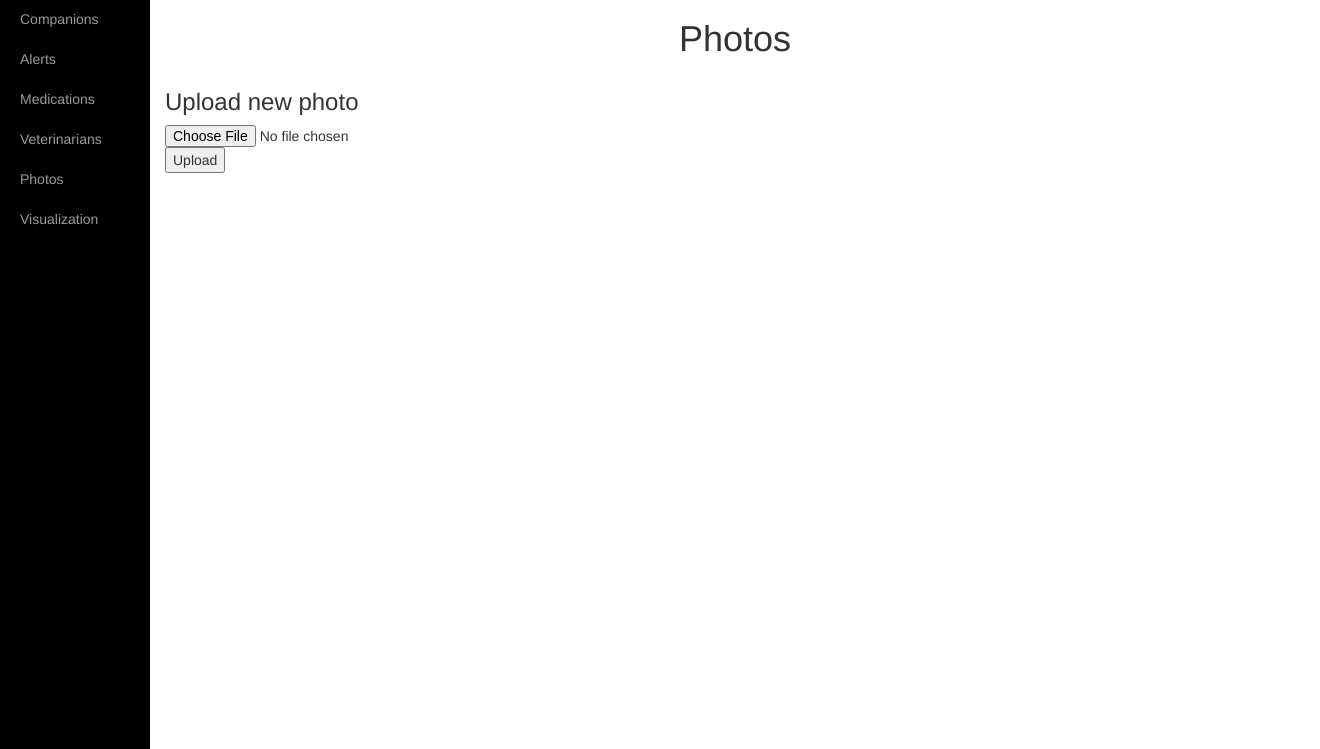
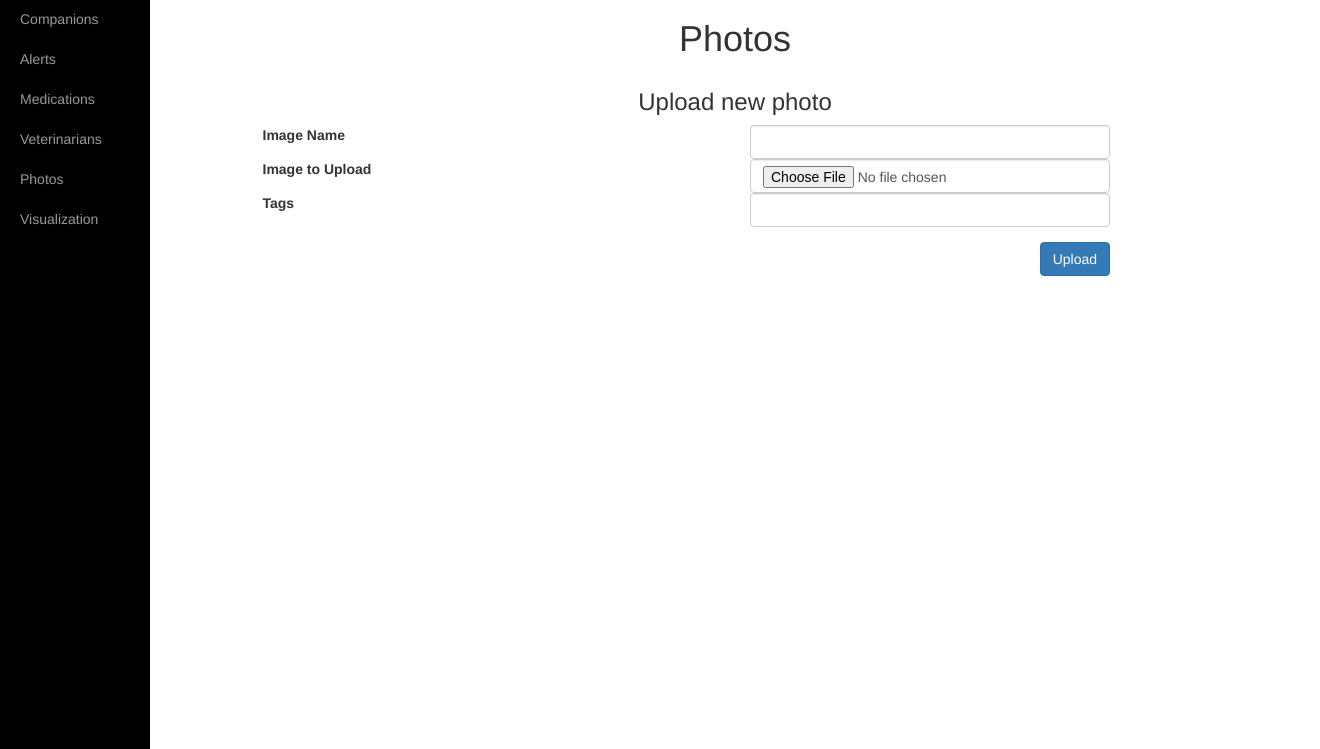
Before and after one commit to gitsteph/CompanionCare, a Flask app: template templates/photos.html in a window 1320 px wide. Shown: the part 51-800 px from the top of the page. Run offline with Flask 2, Linux system fonts and the light colour scheme; the template is opened without the code that fills it, so the values that code supplies are empty; the visitor is signed in with stand-in values (Sample User, id 1); some libraries are stand-ins or nearby versions.

Commit message:
Photos online. Need to serve up later.

```diff
--- a/server.py
+++ b/server.py
@@ -2,7 +2,7 @@ from flask import Flask, request, render_template, redirect, flash, jsonify, url
 from flask import session
 from flask_debugtoolbar import DebugToolbarExtension
 # from jinja2 import StrictUndefined
-from model import connect_to_db, db, User, Companion, PetVet, Veterinarian, PetMedication, Medication, Alert, AlertLog
+from model import connect_to_db, db, User, Companion, Image, PetVet, Veterinarian, PetMedication, Medication, Alert, AlertLog
 from werkzeug.security import generate_password_hash, check_password_hash
 from werkzeug import secure_filename
 from sqlalchemy import update, delete, exc
@@ -15,13 +15,14 @@ from vet_finder import search
 import send_messages
 import datetime
 import time
-import os
-# from flask.ext.httpauth import HTTPBasicAuth
-
 from uuid import uuid4
 import boto
 from boto.s3.key import Key
 import boto.s3.connection
+import os
+# from flask.ext.httpauth import HTTPBasicAuth
+
+
 
 # NEED TO FIX AUTH STUFF
 app = Flask(__name__)
@@ -51,37 +52,66 @@ ALLOWED_EXTENSIONS = set(['txt', 'pdf', 'png', 'jpg', 'jpeg', 'gif'])
 #     db.session.commit()
 
 
-@app.route('/photo/<filename>', methods=["GET"])  ## THIS NEEDS WORK
-def uploaded_file(filename):
-    user_obj = confirm_loggedin()
-    if not user_obj:
-        return redirect("/")
-    else:
-        filepath = "/" + UPLOAD_FOLDER + "/" + filename
-        return render_template('photos.html', filepath=filepath, filename=filename, user_obj=user_obj)
+# @app.route('/photo/<filename>', methods=["GET"])  ## THIS NEEDS WORK
+# def uploaded_file(filename):
+#     user_obj = confirm_loggedin()
+#     if not user_obj:
+#         return redirect("/")
+#     else:
+#         filepath = "/" + UPLOAD_FOLDER + "/" + filename
+#         return render_template('photos.html', filepath=filepath, filename=filename, user_obj=user_obj)
 
+#### TODO: SERVE ALL PHOTOS UPLOADED BY USER!
 
 @app.route('/photos/upload', methods=["POST"])
 def upload_file_online():
-    #### TODO: STORE POINTER AND OTHER INFO IN TO DB!
     # Uploads files (photos) to AWS S3.
-    if request.method == 'POST':
-        data_file = request.files.get('photo')
-        if data_file and allowed_file(data_file.filename):
-            file_name = data_file.filename
-            conn = boto.s3.connect_to_region('us-west-1',
-               aws_access_key_id=app.config["AWS_ACCESS_KEY"],
-               aws_secret_access_key=app.config["AWS_SECRET_KEY"],
-               is_secure=True,
-               calling_format = boto.s3.connection.OrdinaryCallingFormat(),
-               )
-            bucket = conn.get_bucket(app.config["AWS_BUCKET_NAME"])
-            k = Key(bucket)
-            k.set_contents_from_string(data_file.read())
-            url = k.generate_url(expires_in=0, query_auth=False)  # need to set to private later
-            return jsonify(name=file_name)
+    user_obj = confirm_loggedin
+    if not user_obj:
+        return redirect('/')
+    else:
+        if request.method == 'POST':
+            data_file = request.files.get("photo")
+            if data_file and allowed_file(data_file.filename):
+                file_name = data_file.filename
+                conn = boto.s3.connect_to_region('us-west-1',
+                   aws_access_key_id=app.config["AWS_ACCESS_KEY"],
+                   aws_secret_access_key=app.config["AWS_SECRET_KEY"],
+                   is_secure=True,
+                   calling_format = boto.s3.connection.OrdinaryCallingFormat(),
+                   )
+                bucket = conn.get_bucket(app.config["AWS_BUCKET_NAME"])
+                k = Key(bucket)
+                k.set_contents_from_string(data_file.read())
+                k.set_acl('public-read')
+                location_url = k.generate_url(expires_in=0, query_auth=False)  # public
+                image_dict = {}
+                image_dict["location_url"] = location_url
+                image_dict["user_id"] = session.get("user_id")
+                image_dict["name"] = request.form.get("name")
+                image_dict["tags"] = request.form.get("tags")
 
-            # return redirect(url_for('uploaded_file', filename=filename))
+                # Check to see if image already has a pointer stored in db.
+                image_query = Image.query.filter(Image.location_url == location_url).first()
+                if image_query:
+                    # If pointer already stored, update instead of adding.
+                    image_query_id = image_query.id
+                    image_dict["updated_at"] = datetime.datetime.now()
+                    image_dict = {k:v for k,v in image_dict.iteritems() if v}
+
+                    img_update = update(Image.__table__).where(Image.user_id == session['user_id'], Image.id == image_query_id).values(**image_dict)
+                    db.session.execute(img_update)
+                else:
+                    # If no pointer stored, add new image entry to db.
+                    image_dict["created_at"] = datetime.datetime.now()
+                    new_image = Image(**image_dict)
+                    db.session.add(new_image)
+
+                db.session.commit()
+                return render_template('photos.html', user_obj=user_obj, url=location_url)
+            else:
+                flash("Upload unsuccessful")
+                return redirect('/photos')
 
 
 def allowed_file(filename):
@@ -140,8 +170,6 @@ def time_alerts():
             for alertlog in alertlogs:
                 issue_alert_and_update_alertlog(alertlog.id)
 
-        # TODO: if response is received, update_alertlog_with_user_response.
-        # TODO: after alertlog updated, update_next_alert_based_on_user_response.
         # run every minute
         time.sleep(10)
 
--- a/templates/photos.html
+++ b/templates/photos.html
@@ -4,16 +4,50 @@
 {% block content1 %}Photos{% endblock %}
 {% block content2 %}
 
-{% if filepath is defined %}
-    <img src="{{ filepath }}" alt="{{ filename }}" style="width:304px; height=auto;"> {{ filename }}
+{% if url is defined %}
+    <img src="{{ url }}" alt="{{ url }}" style="width:304px; height=auto;"> {{ filename }}
 {% endif %}
 
 <!-- View dropdown menu to enable companion selection.  One button enables adding new companion if no companion listed.
 -->
-<h3>Upload new photo</h3>
 <form method="POST" enctype="multipart/form-data" action="/photos/upload">
-    <input type="file" name="photo"></input>
-    <input type="submit" value="Upload"></input>
+    <div class="form-group">
+        <div class="row">
+            <div class="col-xs-8 col-sm-8 col-md-8 col-lg-8 col-xs-offset-2 col-sm-offset-2 col-md-offset-2 col-lg-offset-2" align="center">
+                <h3>Upload new photo</h3>
+            </div>
+        </div>
+        <div class="row">
+            <div class="col-xs-4 col-sm-4 col-md-4 col-lg-4 col-xs-offset-1 col-sm-offset-1 col-md-offset-1 col-lg-offset-1">
+                <label id="image_name">Image Name</label>
+            </div><!-- Closing out col.-->
+            <div class="col-xs-4 col-sm-4 col-md-4 col-lg-4 col-xs-offset-1 col-sm-offset-1 col-md-offset-1 col-lg-offset-1">
+                <input type="text" name="name" class="form-control" id="name-field">
+            </div><!-- Closing out col.-->
+        </div><!-- Closing out row.-->
+        <div class="row">
+                <div class="col-xs-4 col-sm-4 col-md-4 col-lg-4 col-xs-offset-1 col-sm-offset-1 col-md-offset-1 col-lg-offset-1">
+                    <label id="name">Image to Upload</label>
+                </div><!-- Closing out col.-->
+                <div class="col-xs-4 col-sm-4 col-md-4 col-lg-4 col-xs-offset-1 col-sm-offset-1 col-md-offset-1 col-lg-offset-1">
+                    <input type="file" name="photo" class="form-control" id="photo-field">
+                </div><!-- Closing out col.-->
+        </div><!-- Closing out row.-->
+        <div class="row">
+                <div class="col-xs-4 col-sm-4 col-md-4 col-lg-4 col-xs-offset-1 col-sm-offset-1 col-md-offset-1 col-lg-offset-1">
+                    <label id="tags">Tags</label>
+                </div><!-- Closing out col.-->
+                <div class="col-xs-4 col-sm-4 col-md-4 col-lg-4 col-xs-offset-1 col-sm-offset-1 col-md-offset-1 col-lg-offset-1">
+                    <input type="text" name="tags" class="form-control" id="tags-field">
+                </div><!-- Closing out col.-->
+        </div><!-- Closing out row.-->
+    </div><!-- Closing out form group.-->
+        <div class="row">
+            <div class="col-xs-8 col-sm-8 col-md-8 col-lg-8 col-xs-offset-2 col-sm-offset-2 col-md-offset-2 col-lg-offset-2" align="right">
+                <input type="submit" class="btn btn-primary" value="Upload"></input>
+            </div><!-- Closing out col.-->
+        </div><!-- Closing out row.-->
+    </div><!-- Closing out form group.-->
 </form>
 
 <!--
```
Also changed, not shown: model.py (+15 -1 lines).
